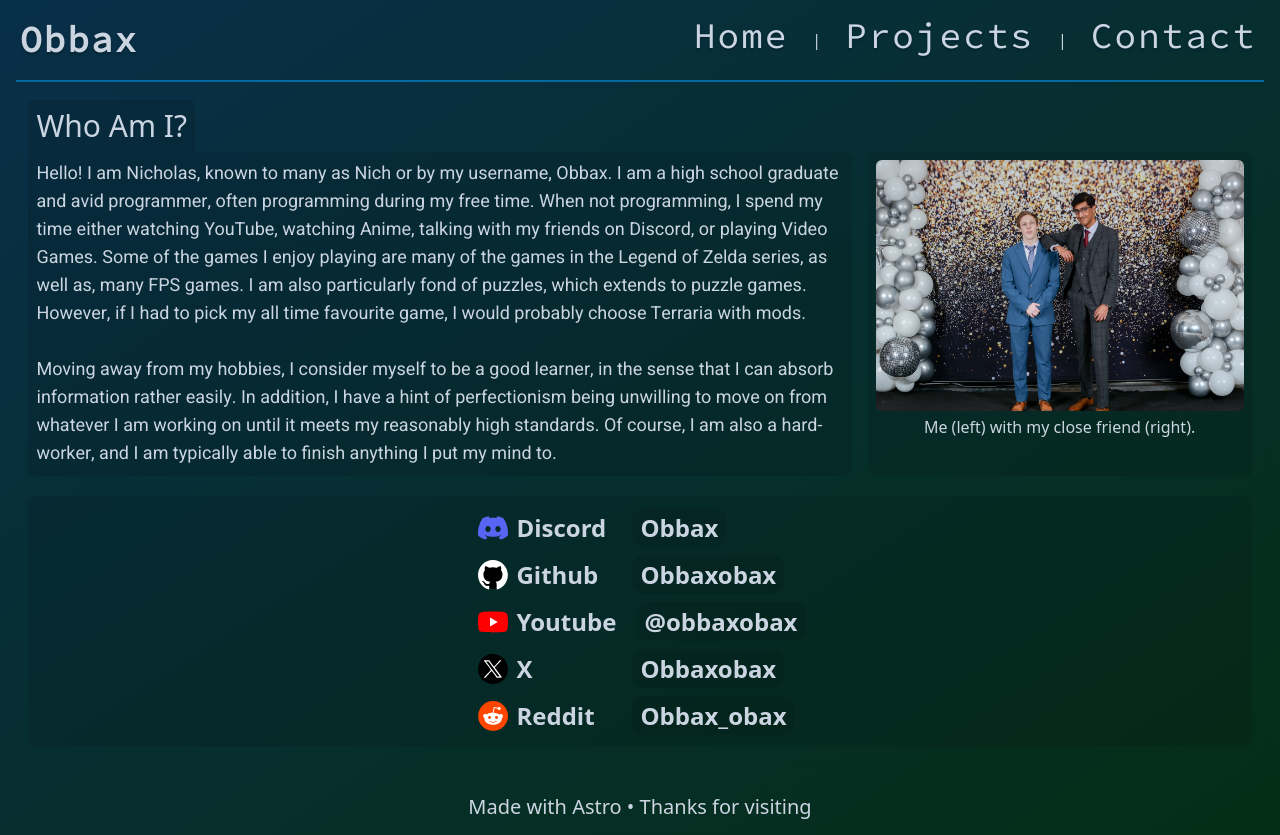
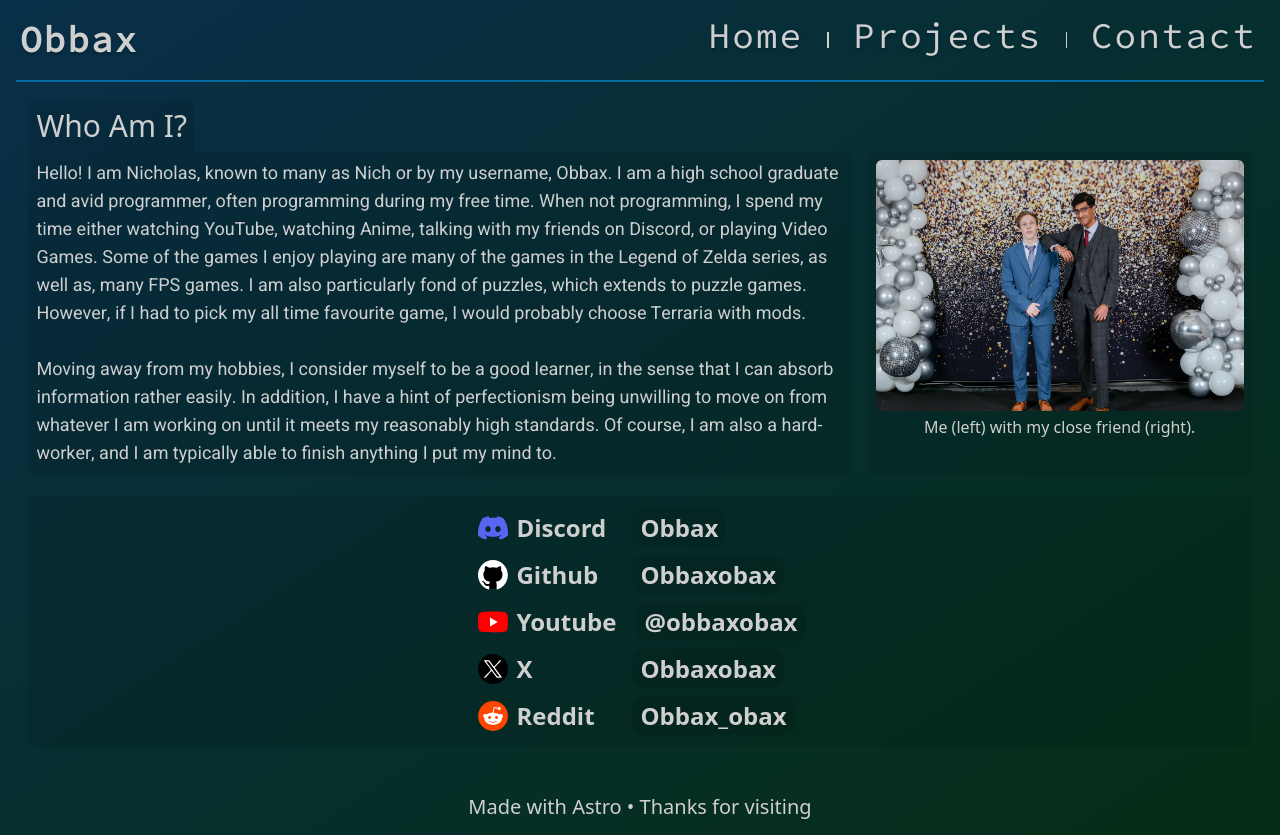
Before and after one commit to Obbaxobax/obbaxobax.github.io, an Astro site: page / in a window 1280 px wide. Built offline with nearby package versions, Linux system fonts and the light colour scheme; Astro itself is replaced by a stand-in of ours.

Commit message:
Remove unused code and adjust text color

```diff
--- a/src/layouts/Layout.astro
+++ b/src/layouts/Layout.astro
@@ -21,7 +21,7 @@ a {
 </style>
 
 
-<div class="w-full min-h-screen h-fit flex flex-col bg-gradient-to-br from-sky-950 to-green-950 text-slate-300">
+<div class="w-full min-h-screen h-fit flex flex-col bg-gradient-to-br from-sky-950 to-green-950 text-[#cfcfcf]">
 	<div class="w-full h-20 px-4 mb-3">
 		<div class="h-20 w-full flex flex-row items-center justify-end">
 			<div class="w-[80%] h-full flex items-center">
@@ -33,32 +33,23 @@ a {
 					Obbax
 				</a>
 			</div>
-			<nav class="h-full flex flex-row justify-end items-center">
+			<nav class="h-full flex flex-row justify-end items-center text-center">
 				<a
-					class="mx-4 my-auto sm:px-2 pb-2 border-black border-opacity-50 text-md sm:text-4xl {currentPage ==
-					'/'
-						? 'border-2 '
-						: 'border-0'}"
+					class="mx-4 my-auto sm:px-2 pb-2 border-black border-opacity-50 text-md sm:text-4xl"
 					style="text-shadow: color(srgb 0.02 0.15 0.2) 0px 2px 2px"
 					href="/">Home</a
 				>
-				|
+				<hr class="border-0 bg-[#cfcfcf] h-4 w-[2px]" />
 				<a
-					class="mx-4 my-auto sm:px-2 pb-2 border-black border-opacity-50 text-md sm:text-4xl {currentPage ==
-					'/Projects'
-						? 'border-2 '
-						: 'border-0'}"
+					class="mx-4 my-auto sm:px-2 pb-2 border-black border-opacity-50 text-md sm:text-4xl"
 					style="text-shadow: color(srgb 0.02 0.15 0.2) 0px 2px 2px"
 					href="/projects"
 				>
 					Projects
 				</a>
-				|
+				<hr class="border-0 bg-[#cfcfcf] h-4 w-[1px]" />
 				<a
-					class="ml-4 my-auto sm:px-2 pb-2 border-black border-opacity-50 text-md sm:text-4xl {currentPage ==
-					'/Contact'
-						? 'border-2 '
-						: 'border-0'}"
+					class="ml-4 my-auto sm:px-2 pb-2 border-black border-opacity-50 text-md sm:text-4xl"
 					style="text-shadow: color(srgb 0.02 0.15 0.2) 0px 2px 2px"
 					href="/contact">Contact</a
 				>
```
